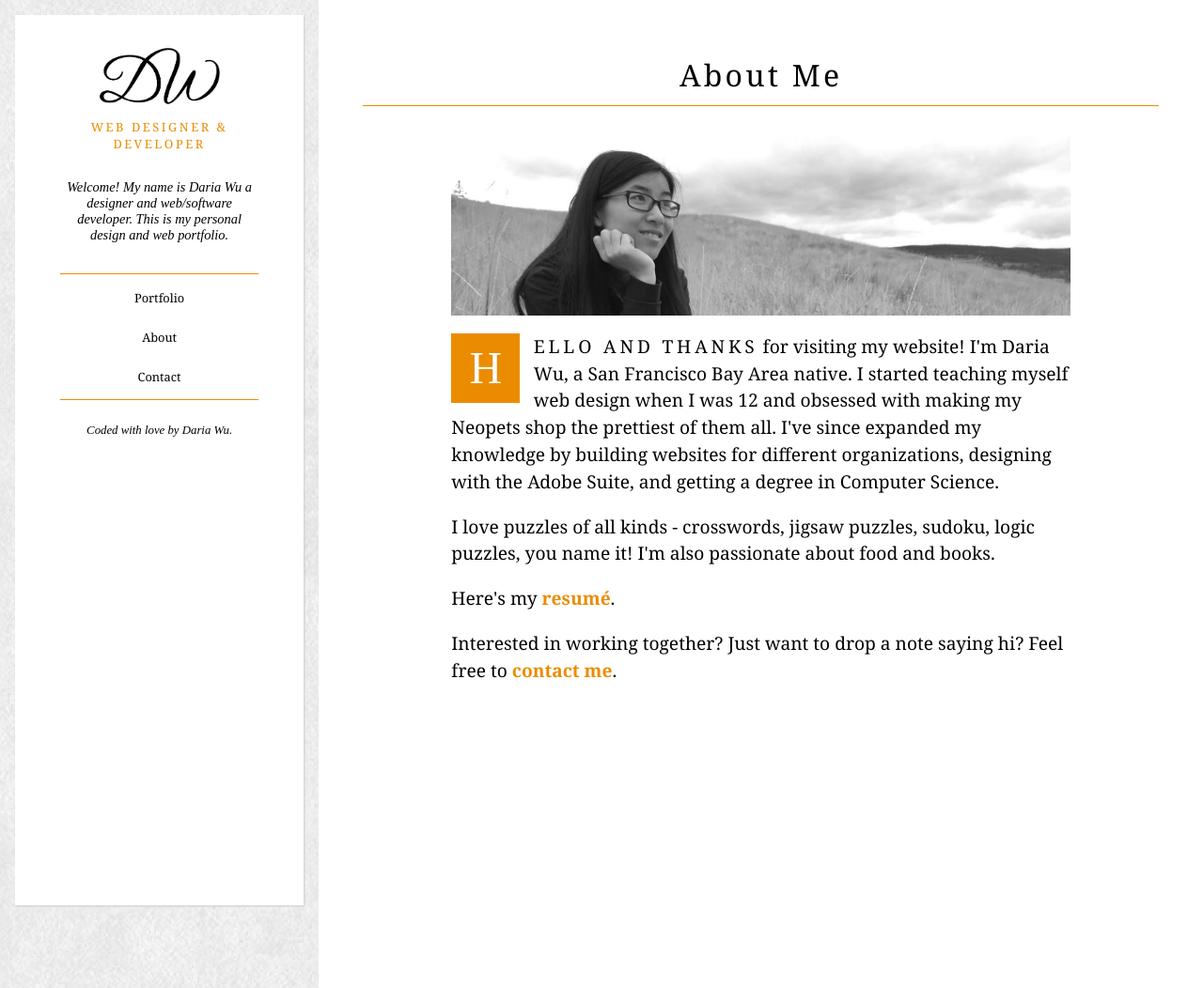
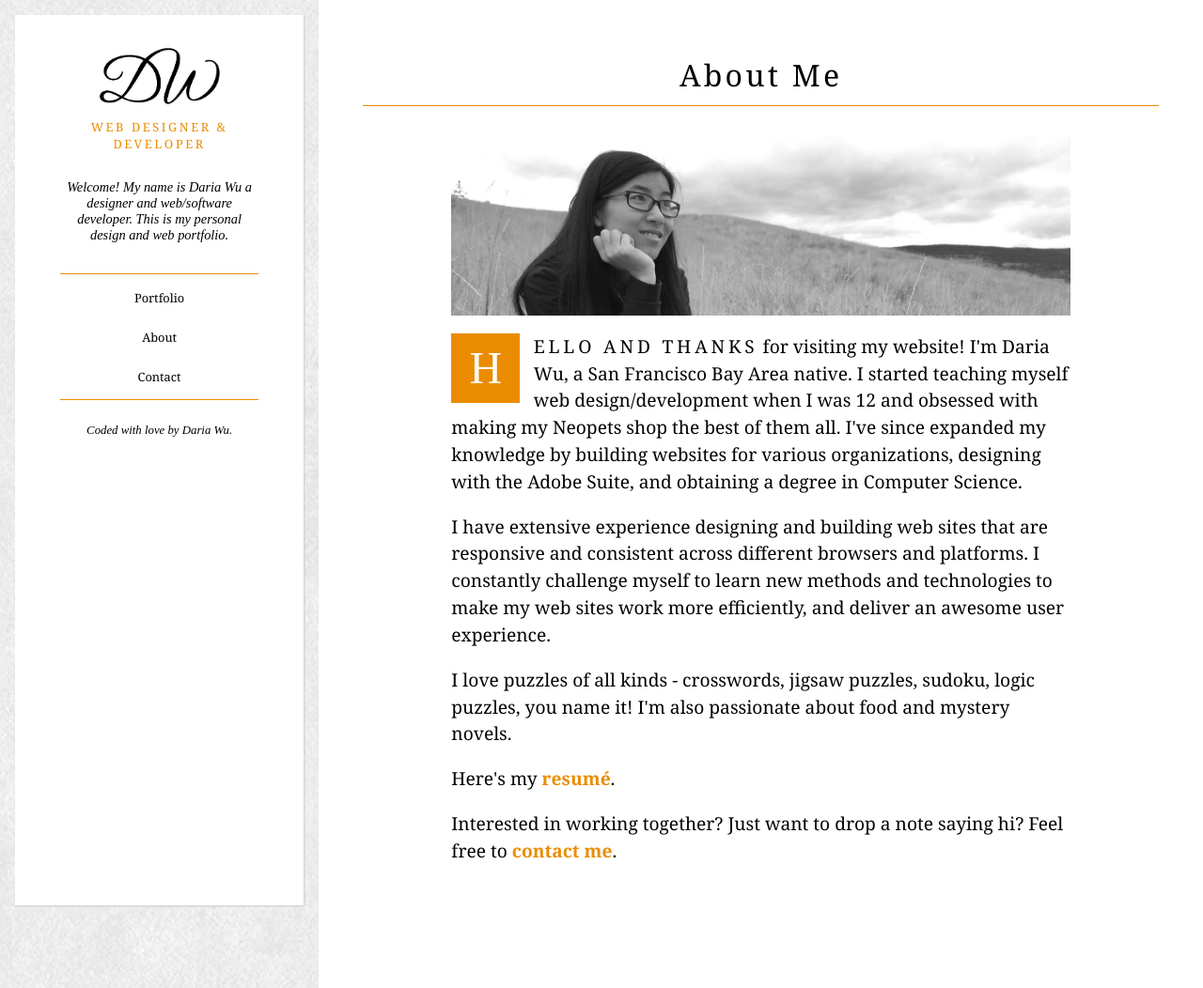
Before and after one commit to dwu891/dwu891.github.io, a Jekyll site: the page built from about.html, in a window 1280 px wide and 1052 px high. Shown: the whole window at 94% size. Built offline with Jekyll 4.4.1, drawn with Linux system fonts in a browser that asks for light colours; nearby versions of some CDN libraries.

Commit message:
Updated about me page info

```diff
--- a/about.html
+++ b/about.html
@@ -19,8 +19,9 @@ title: About
         <h1>About Me</h1>
         <img id="about-img" src="images/about-img.jpg">
         <div class="paragraphs">
-            <span class="dropcap">H</span><p><span class="first-sentence">ello and thanks</span> for visiting my website! I'm Daria Wu, a San Francisco Bay Area native. I started teaching myself web design when I was 12 and obsessed with making my Neopets shop the prettiest of them all. I've since expanded my knowledge by building websites for different organizations, designing with the Adobe Suite, and getting a degree in Computer Science.</p>
-            <p>I love puzzles of all kinds - crosswords, jigsaw puzzles, sudoku, logic puzzles, you name it! I'm also passionate about food and books.</p>
+            <span class="dropcap">H</span><p><span class="first-sentence">ello and thanks</span> for visiting my website! I'm Daria Wu, a San Francisco Bay Area native. I started teaching myself web design/development when I was 12 and obsessed with making my Neopets shop the best of them all. I've since expanded my knowledge by building websites for various organizations, designing with the Adobe Suite, and obtaining a degree in Computer Science.</p>
+            <p>I have extensive experience designing and building web sites that are responsive and consistent across different browsers and platforms. I constantly challenge myself to learn new methods and technologies to make my web sites work more efficiently, and deliver an awesome user experience.</p>
+            <p>I love puzzles of all kinds - crosswords, jigsaw puzzles, sudoku, logic puzzles, you name it! I'm also passionate about food and mystery novels.</p>
             <p>Here's my <a href="/dariaw-resume.pdf" target="_blank" rel="noopener noreferrer">resum&eacute;</a>.</p>
             <p>Interested in working together? Just want to drop a note saying hi? Feel free to <a href="/contact">contact me</a>.</p>
         </div>
```
